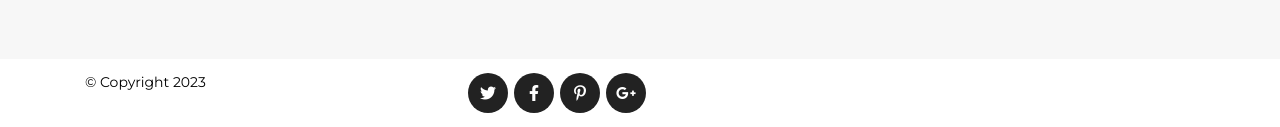
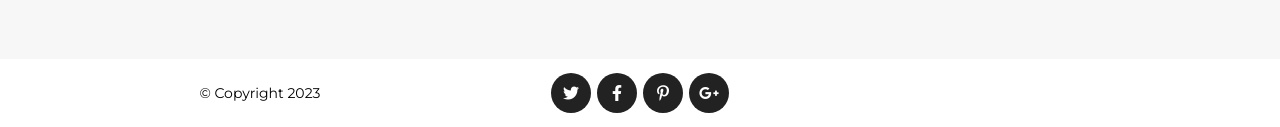
Before and after one commit to AniaPr/trunner-project, a website: page index.html in a window 1280 px wide. Shown: the part 2332-2459 px from the top of the page. Drawn offline with Linux system fonts and the light colour scheme; a web font is replaced by a local one.

Commit message:
Update html and style for footer

```diff
--- a/index.html
+++ b/index.html
@@ -35,7 +35,7 @@
           </div>
         </div>
       </div>
-			<div class="splash container>
+      <div class="splash container">
         <h2 class="welcome">Welcome To Our Studio!</h2>
         <h1>it's nice to meet you</h1>
         <a href="#" class="button">tell me more</a>
@@ -176,15 +176,12 @@
     <section class="footer">
       <div class="container">
         <div class="row">
-					<div class="col-lg-6 col-xl-4">
+          <div class="col-lg-4 inner-box">
             <div class="page-footer">
-							<div class="innerbox">
               <p>© Copyright 2023</p>
             </div>
           </div>
-					</div>
-					<div class="col-lg-6 col-xl-4">
-						<div class="page-footer">
+          <div class="col-lg-4">
             <ul>
               <li>
                 <a href="#"><i class="fa-brands fa-twitter"></i>Twitter</a>
@@ -206,7 +203,6 @@
           </div>
         </div>
       </div>
-			</div>
     </section>
   </body>
 </html>
--- a/sass/style.scss
+++ b/sass/style.scss
@@ -1,5 +1,5 @@
 body {
-	font-family: "Montserrat", sans-serif;
+  font-family: 'Montserrat', sans-serif;
   font-size: 14px;
   margin: 0;
 }
@@ -25,7 +25,7 @@ header {
 }
 
 .logo {
-	font-family: "Style Script", cursive;
+  font-family: 'Style Script', cursive;
   color: #fed136;
   font-size: 40px;
   text-decoration: none;
@@ -66,7 +66,7 @@ h1 {
 }
 
 .welcome {
-	font-family: "IBM Plex Serif", serif;
+  font-family: 'IBM Plex Serif', serif;
   color: #ffffff;
   font-size: 36px;
 }
@@ -91,7 +91,7 @@ section {
 }
 
 .section-subtitle {
-	font-family: "IBM Plex Serif", serif;
+  font-family: 'IBM Plex Serif', serif;
   font-size: 16px;
   margin-bottom: 60px;
   margin-top: 10px;
@@ -142,12 +142,15 @@ img {
   padding-bottom: 0;
 }
 
-.page-footer {
+.inner-box {
   display: flex;
 }
 
-.footer .page-footer p {
-	display: inline-block;
+.page-footer {
+  flex: 1;
+  display: flex;
+  align-items: center;
+  justify-content: center;
 }
 
 .footer ul li {
@@ -200,10 +203,6 @@ img {
   }
 
   .footer {
-		.box {
-			padding: 0;
-		}
-
     ul,
     p {
       margin: 12px;
```
Also changed, not shown: css/style.css, 1 other file. Lines whose indentation alone changed are shown as unchanged.
